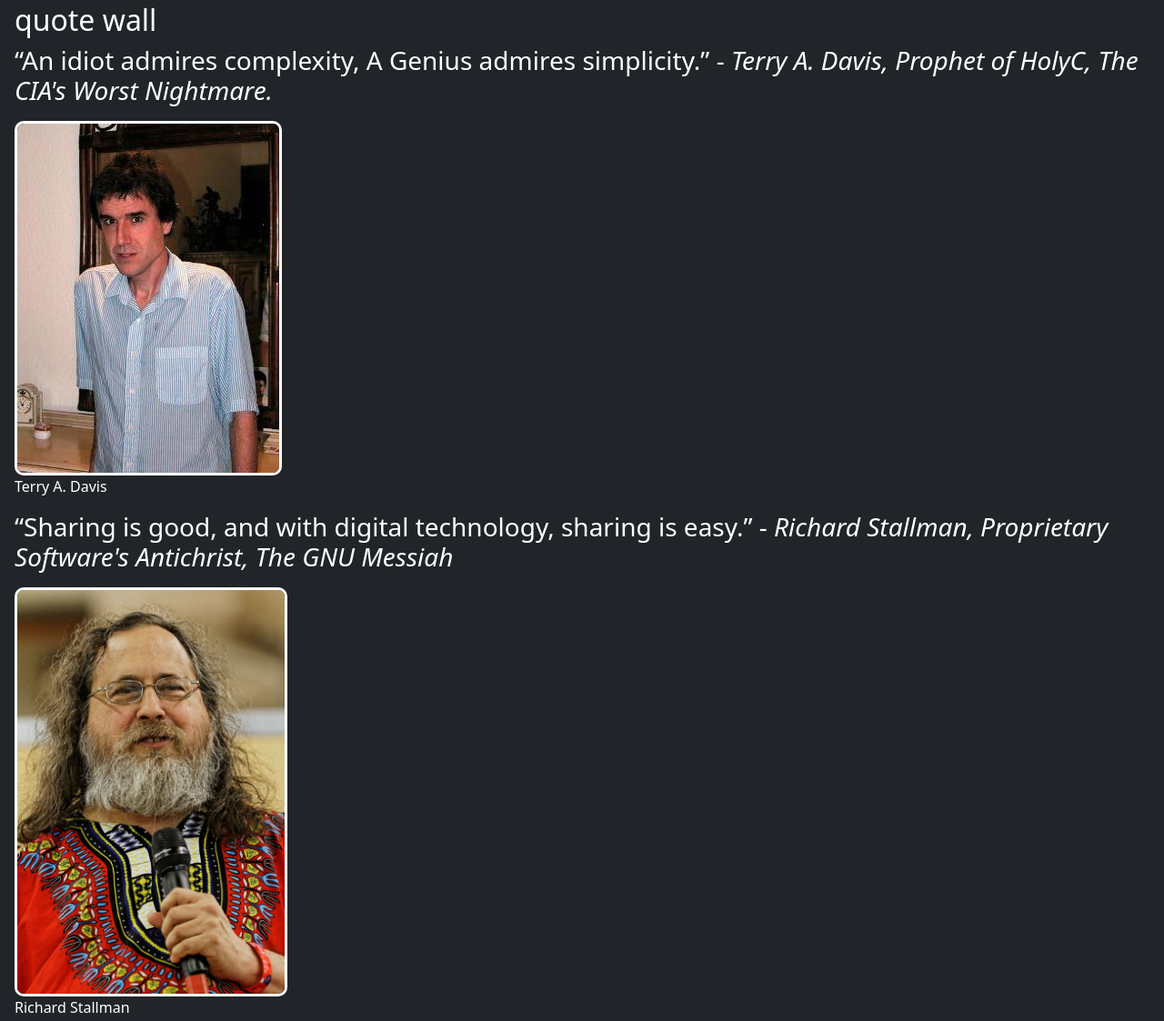
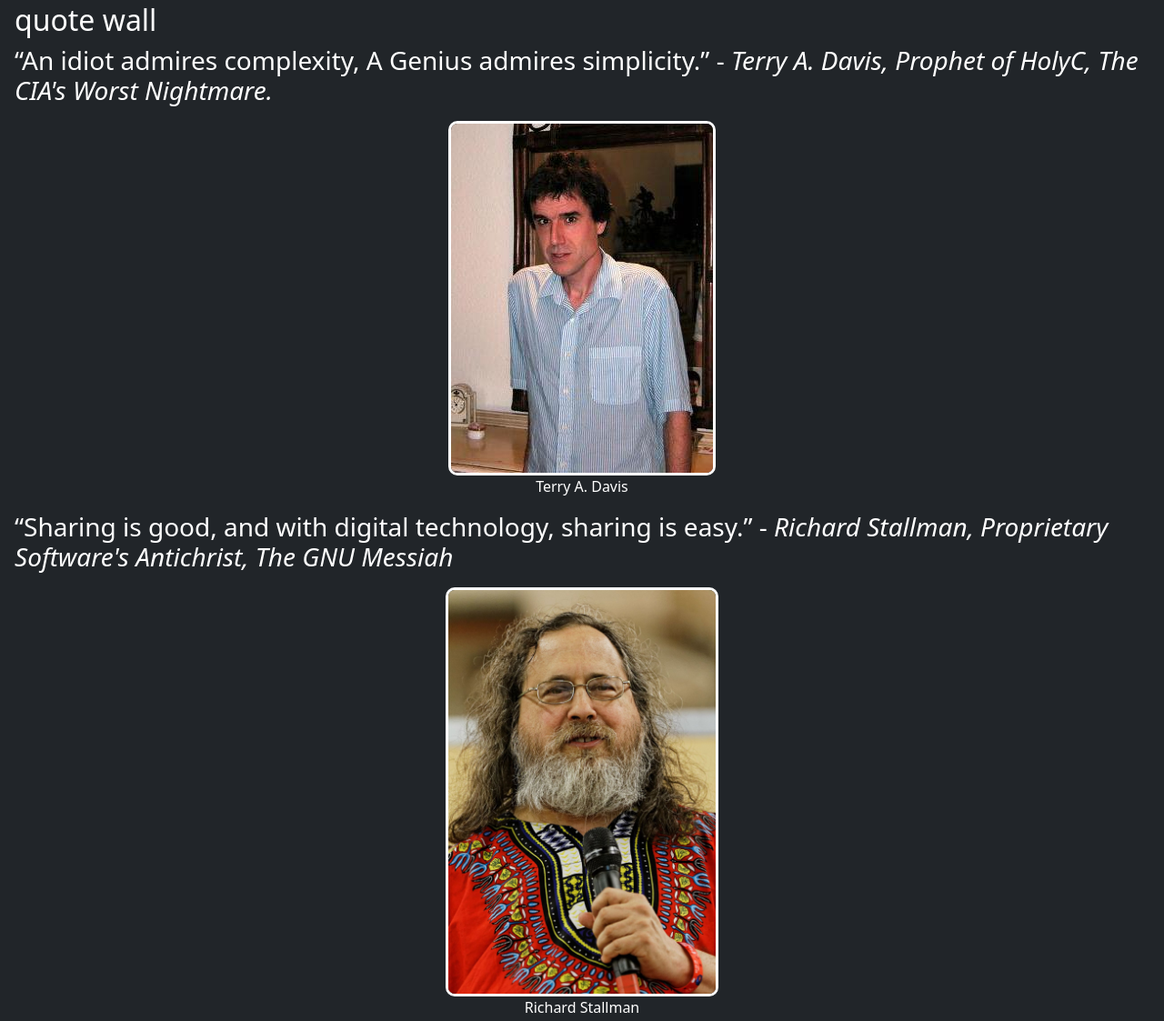
Before and after one commit to PixelHalide/mist-pixel, a plain HTML site: page index.html in a window 1280 px wide. Shown: the part 3529-4652 px from the top of the page at 91% size. Drawn offline with nearby package versions, Linux system fonts and the light colour scheme.

Commit message:
Fixed intro, centered

```diff
--- a/index.html
+++ b/index.html
@@ -20,7 +20,7 @@
 
         <pre><nav><a href="#intro">intro</a>    <a href="#work">work experience</a>   <a href="#hobbies">hobbies</a>    <a href="#projects">personal projects</a>   <a href="#quotes">quote wall</a></nav></pre>
 
-        <audio controls> <source src="intro.mp3"></audio>
+        <audio controls> <source src="media/intro.mp3"></audio>
     </header>
 
     <section id="intro">
@@ -128,7 +128,7 @@
         <p>
             here's an example of how the data might look:
         </p>
-        <div>
+        <div class="d-flex justify-content-center">
         <table>
             <caption>MET 2020 Results Data</caption>
             <thead>
@@ -277,7 +277,7 @@
         <q>An idiot admires complexity, A Genius admires simplicity.</q> - <i>Terry A. Davis, Prophet of HolyC, The CIA's Worst Nightmare.
     </i></h3></blockquote>
 
-    <figure>
+    <figure id="center">
         <img src= "media/prophet.jpg" alt="Terry A. Davis" id="border">
         <figcaption>Terry A. Davis</figcaption>
     </figure>
@@ -286,7 +286,7 @@
         <q>Sharing is good, and with digital technology, sharing is easy.</q> - <i>Richard Stallman, Proprietary Software's Antichrist, The GNU Messiah
     </i></h3></blockquote>
 
-    <figure>
+    <figure id="center">
         <img src="media/stallman.jpg" alt="Richard Stallman" width="300" height="450" id="border">
         <figcaption>Richard Stallman</figcaption>
     </figure>
--- a/styles.css
+++ b/styles.css
@@ -11,6 +11,12 @@
 
 nav {
     text-align: center;
+}
+
+#center {
+    display: block;
+    margin-left:auto;
+    margin-right: auto;
 }
 
 #submit{
```
